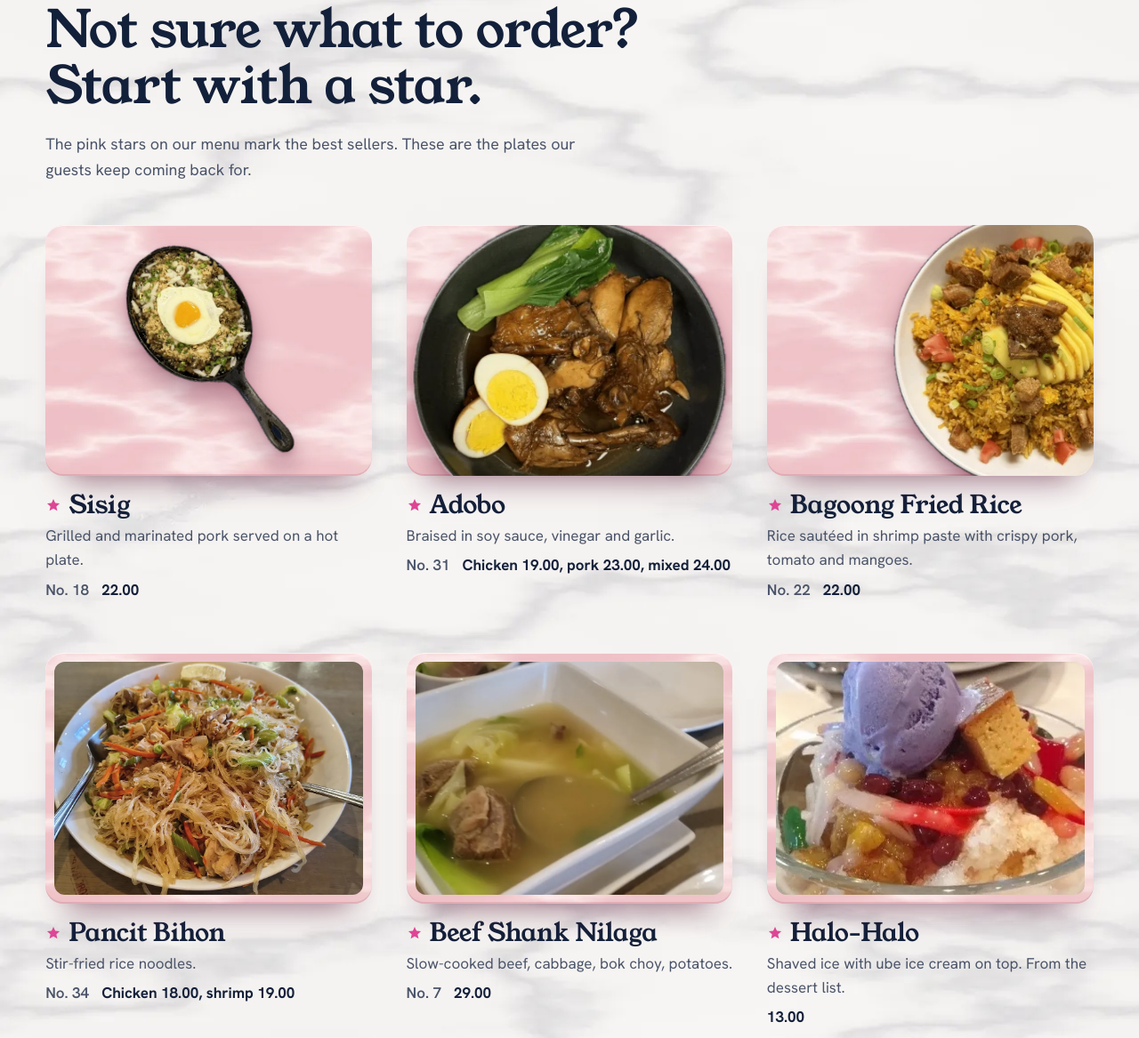
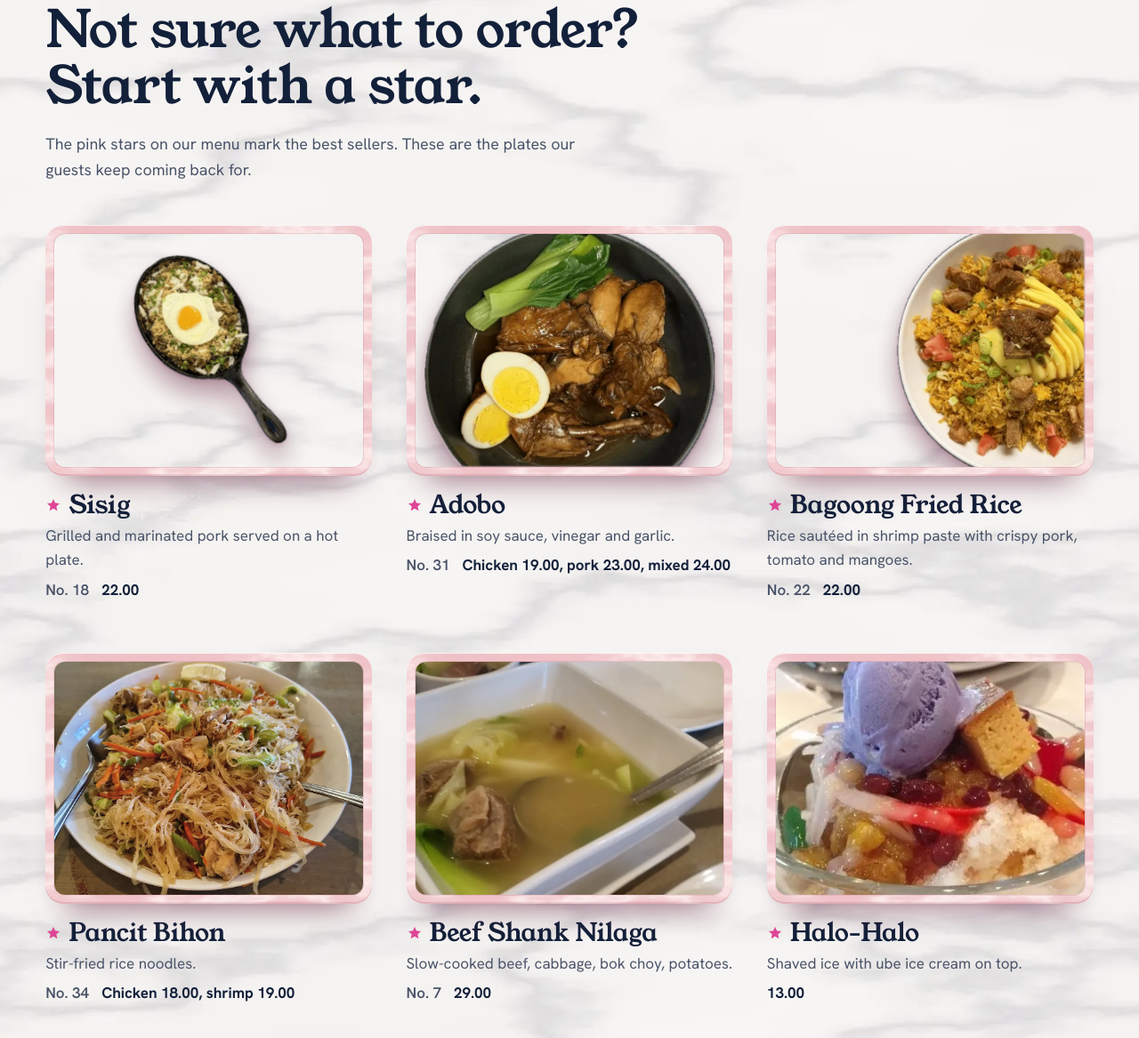
Before and after one commit to aidentriunfante31-code/pink-salt-grill, a plain HTML site: page index.html in a window 1280 px wide. Shown: the part 899-2066 px from the top of the page at 89% size. Drawn offline with Linux system fonts and the light colour scheme.

Commit message:
Review round 2: one framed treatment for every best seller, 4.7 star reads as 4.7, salt on food and under the wordmark only
Co-Authored-By: Claude Opus 5.5 <noreply@anthropic.com>

```diff
--- a/app.js
+++ b/app.js
@@ -54,14 +54,10 @@
     const rel = (el) => { const r = el.getBoundingClientRect(); return { x: r.left - c.left, y: r.top - c.top, w: r.width, h: r.height }; };
     if (cv === wordCanvas) {
       const s = rel(cv.parentNode.querySelector(".w2"));
-      return [{ kind: "line", x: s.x + s.w * 0.02, w: s.w * 0.9, y: s.y + s.h * 0.86, n: 26 }];
+      return [{ kind: "line", x: s.x + s.w * 0.04, w: s.w * 0.86, y: s.y + s.h * 0.95, n: 22 }];
     }
     const slab = rel(art.querySelector(".slab img"));
-    return [
-      { kind: "box", x: slab.x + slab.w * 0.12, y: slab.y + slab.h * 0.22, w: slab.w * 0.76, h: slab.h * 0.6, n: 70 },
-      { kind: "rim", ...rel(art.querySelector(".plate-a")), n: 18 },
-      { kind: "rim", ...rel(art.querySelector(".plate-b")), n: 10 },
-    ];
+    return [{ kind: "box", x: slab.x + slab.w * 0.18, y: slab.y + slab.h * 0.3, w: slab.w * 0.64, h: slab.h * 0.5, n: 56 }];
   }
 
   function makeCrystals(cv) {
@@ -70,11 +66,8 @@
       for (let i = 0; i < t.n; i++) {
         let x, y;
         if (t.kind === "line") { x = t.x + Math.random() * t.w; y = t.y + (Math.random() - 0.5) * 3; }
-        else if (t.kind === "rim") {
-          const a = Math.random() * Math.PI * 2, k = 0.36 + Math.random() * 0.08;
-          x = t.x + t.w / 2 + Math.cos(a) * t.w * k; y = t.y + t.h / 2 + Math.sin(a) * t.h * k;
-        } else { x = t.x + Math.random() * t.w; y = t.y + Math.random() * t.h; }
-        const r = (t.kind === "line" ? 2.4 : 2.8) + Math.random() * 3;
+        else { x = t.x + Math.random() * t.w; y = t.y + Math.random() * t.h; }
+        const r = (t.kind === "line" ? 2.6 : 3.4) + Math.random() * (t.kind === "line" ? 2.4 : 3.6);
         const sides = 5 + Math.floor(Math.random() * 2);
         const pts = [];
         for (let k = 0; k < sides; k++) {
@@ -82,7 +75,8 @@
           const rr = r * (0.75 + Math.random() * 0.4);
           pts.push([Math.cos(a) * rr, Math.sin(a) * rr]);
         }
-        const col = COLORS[(Math.random() * COLORS.length) | 0];
+        // pale crystals read on the food; deeper pink ones read on white marble under the word
+        const col = t.kind === "line" ? COLORS[2] : COLORS[(Math.random() * 2) | 0];
         list.push({ x, y, y0: y - 180 - Math.random() * 320, rot: Math.random() * 6.28, spin: (Math.random() - 0.5) * 5, pts, col, delay: Math.random() * 420, dur: 520 + Math.random() * 360 });
       }
     }
--- a/index.html
+++ b/index.html
@@ -104,28 +104,28 @@
     </div>
     <ol class="faceout">
       <li class="fo">
-        <figure class="fo-media fo-plate"><img src="assets/img/plate-sisig.webp" width="352" height="475" alt="Sisig in a cast-iron skillet topped with a sunny-side-up egg" loading="lazy"></figure>
+        <figure class="fo-media fo-plate"><span class="fo-in"><img src="assets/img/plate-sisig.webp" width="352" height="475" alt="Sisig in a cast-iron skillet topped with a sunny-side-up egg" loading="lazy"></span></figure>
         <div><h3><svg class="st" aria-hidden="true"><use href="#i-star"/></svg>Sisig</h3><p>Grilled and marinated pork served on a hot plate.</p><p class="fo-p"><span class="fo-num">No. 18</span>22.00</p></div>
       </li>
       <li class="fo">
-        <figure class="fo-media fo-plate fo-crop-b"><img src="assets/img/plate-adobo.webp" width="335" height="276" alt="Adobo with hard-boiled egg and bok choy" loading="lazy"></figure>
+        <figure class="fo-media fo-plate fo-crop-b"><span class="fo-in"><img src="assets/img/plate-adobo.webp" width="335" height="276" alt="Adobo with hard-boiled egg and bok choy" loading="lazy"></span></figure>
         <div><h3><svg class="st" aria-hidden="true"><use href="#i-star"/></svg>Adobo</h3><p>Braised in soy sauce, vinegar and garlic.</p><p class="fo-p"><span class="fo-num">No. 31</span>Chicken 19.00, pork 23.00, mixed 24.00</p></div>
       </li>
       <li class="fo">
-        <figure class="fo-media fo-plate fo-crop-r"><img src="assets/img/plate-bagoong.webp" width="269" height="372" alt="Bagoong fried rice with crispy pork, tomato and sliced mango" loading="lazy"></figure>
+        <figure class="fo-media fo-plate fo-crop-r"><span class="fo-in"><img src="assets/img/plate-bagoong.webp" width="269" height="372" alt="Bagoong fried rice with crispy pork, tomato and sliced mango" loading="lazy"></span></figure>
         <div><h3><svg class="st" aria-hidden="true"><use href="#i-star"/></svg>Bagoong Fried Rice</h3><p>Rice sautéed in shrimp paste with crispy pork, tomato and mangoes.</p><p class="fo-p"><span class="fo-num">No. 22</span>22.00</p></div>
       </li>
       <li class="fo">
-        <figure class="fo-media fo-photo"><img src="assets/img/pancit-bihon.webp" width="1000" height="1333" alt="Pancit Bihon: stir-fried rice noodles with vegetables" loading="lazy"></figure>
+        <figure class="fo-media fo-photo"><span class="fo-in"><img src="assets/img/pancit-bihon.webp" width="1000" height="1333" alt="Pancit Bihon: stir-fried rice noodles with vegetables" loading="lazy"></span></figure>
         <div><h3><svg class="st" aria-hidden="true"><use href="#i-star"/></svg>Pancit Bihon</h3><p>Stir-fried rice noodles.</p><p class="fo-p"><span class="fo-num">No. 34</span>Chicken 18.00, shrimp 19.00</p></div>
       </li>
       <li class="fo">
-        <figure class="fo-media fo-photo"><img src="assets/img/nilaga.webp" width="1000" height="562" alt="Beef shank nilaga soup with cabbage and bok choy" loading="lazy"></figure>
+        <figure class="fo-media fo-photo"><span class="fo-in"><img src="assets/img/nilaga.webp" width="1000" height="562" alt="Beef shank nilaga soup with cabbage and bok choy" loading="lazy"></span></figure>
         <div><h3><svg class="st" aria-hidden="true"><use href="#i-star"/></svg>Beef Shank Nilaga</h3><p>Slow-cooked beef, cabbage, bok choy, potatoes.</p><p class="fo-p"><span class="fo-num">No. 7</span>29.00</p></div>
       </li>
       <li class="fo">
-        <figure class="fo-media fo-photo"><img src="assets/img/halo-halo.webp" width="582" height="338" alt="Halo-halo topped with ube ice cream and leche flan" loading="lazy"></figure>
-        <div><h3><svg class="st" aria-hidden="true"><use href="#i-star"/></svg>Halo-Halo</h3><p>Shaved ice with ube ice cream on top. From the dessert list.</p><p class="fo-p">13.00</p></div>
+        <figure class="fo-media fo-photo"><span class="fo-in"><img src="assets/img/halo-halo.webp" width="582" height="338" alt="Halo-halo topped with ube ice cream and leche flan" loading="lazy"></span></figure>
+        <div><h3><svg class="st" aria-hidden="true"><use href="#i-star"/></svg>Halo-Halo</h3><p>Shaved ice with ube ice cream on top.</p><p class="fo-p">13.00</p></div>
       </li>
     </ol>
     <p class="also">Also starred: Egg Rolls, Beef Brisket, Sinigang and Pancit Canton. <a href="#menu">See the whole menu</a></p>
--- a/styles.css
+++ b/styles.css
@@ -119,7 +119,7 @@ p { margin: 0 0 1em; }
 .rating .stars { display: inline-flex; gap: 2px; padding: 0; }
 .rating .stars svg { width: 18px; height: 18px; fill: var(--pink-hi); }
 .rating .stars .part { position: relative; display: inline-block; width: 18px; height: 18px; }
-.rating .stars .part .bg { fill: var(--salt-2); }
+.rating .stars .part .bg { fill: rgba(19, 32, 58, 0.16); }
 .rating .stars .part .fill { position: absolute; inset: 0 auto 0 0; width: 70%; overflow: hidden; }
 
 .hero-art { position: relative; aspect-ratio: 1 / 1.02; max-height: 760px; justify-self: center; width: 100%; max-width: 640px; }
@@ -166,12 +166,13 @@ section.stars, .menu, .reviews, .visit, .faq { padding: clamp(56px, 8vw, 112px)
 .fo .fo-p { color: var(--ink); font-weight: 700; font-variant-numeric: tabular-nums; display: flex; flex-wrap: wrap; gap: 4px 14px; }
 .fo-num { color: var(--ink-2); font-weight: 600; }
 .st { width: 15px; height: 15px; fill: var(--pink-hi); flex: none; }
-.fo-media { position: relative; margin: 0; height: clamp(230px, 22vw, 300px); border-radius: 20px; overflow: hidden; background: #efc3c8 url("assets/img/salt.webp") center / 600px; box-shadow: 0 1px 0 rgba(255,255,255,0.7) inset, 0 -2px 0 rgba(150, 60, 80, 0.16) inset, 0 28px 32px -24px rgba(var(--shade), 0.6); transition: transform 0.6s var(--ease), box-shadow 0.6s var(--ease); }
+.fo-media { position: relative; margin: 0; height: clamp(230px, 22vw, 300px); border-radius: 20px; overflow: hidden; background: #efc3c8 url("assets/img/salt.webp") center / 320px; box-shadow: 0 1px 0 rgba(255,255,255,0.7) inset, 0 -2px 0 rgba(150, 60, 80, 0.16) inset, 0 28px 32px -24px rgba(var(--shade), 0.6); transition: transform 0.6s var(--ease), box-shadow 0.6s var(--ease); }
 .fo:hover .fo-media { transform: translateY(-6px); box-shadow: 0 1px 0 rgba(255,255,255,0.7) inset, 0 36px 40px -26px rgba(var(--shade), 0.65); }
-.fo-photo img { position: absolute; inset: 10px; width: calc(100% - 20px); height: calc(100% - 20px); object-fit: cover; border-radius: 12px; }
-.fo-plate img { position: absolute; left: 50%; top: 50%; height: 86%; width: auto; max-width: none; transform: translate(-50%, -50%) rotate(-4deg); filter: drop-shadow(0 18px 14px rgba(var(--shade), 0.35)) drop-shadow(0 3px 3px rgba(var(--shade), 0.22)); transition: filter 0.7s var(--ease); }
-.fo-crop-b img { top: auto; bottom: -2px; height: 104%; transform: translateX(-50%); }
-.fo-crop-r img { left: auto; right: -2px; height: 112%; top: 50%; transform: translateY(-50%); }
+.fo-in { position: absolute; inset: 10px; border-radius: 12px; overflow: hidden; background: var(--paper) url("assets/img/marble.webp") center / 900px; box-shadow: 0 0 0 1px rgba(150, 60, 80, 0.14); }
+.fo-photo img { position: absolute; inset: 0; width: 100%; height: 100%; object-fit: cover; }
+.fo-plate img { position: absolute; left: 50%; top: 50%; height: 84%; width: auto; max-width: none; transform: translate(-50%, -50%) rotate(-4deg); filter: drop-shadow(0 18px 14px rgba(var(--shade), 0.35)) drop-shadow(0 3px 3px rgba(var(--shade), 0.22)); transition: filter 0.7s var(--ease); }
+.fo-crop-b img { top: auto; bottom: 0; height: 104%; transform: translateX(-50%); }
+.fo-crop-r img { left: auto; right: 0; height: 112%; top: 50%; transform: translateY(-50%); }
 .js .fo:not(.in) .fo-plate img { filter: drop-shadow(0 40px 26px rgba(var(--shade), 0.16)); }
 .js .fo:not(.in) .fo-media { transform: translateY(-14px); }
 .also { margin-top: clamp(32px, 4vw, 48px); font-weight: 600; color: var(--ink-2); }
```
